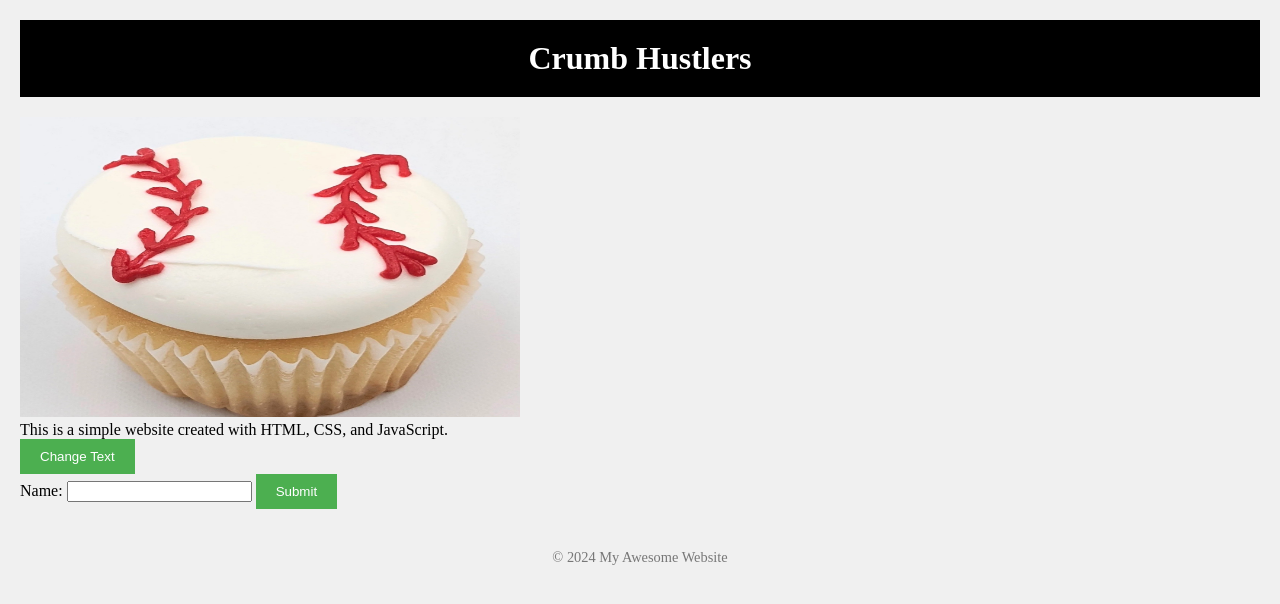
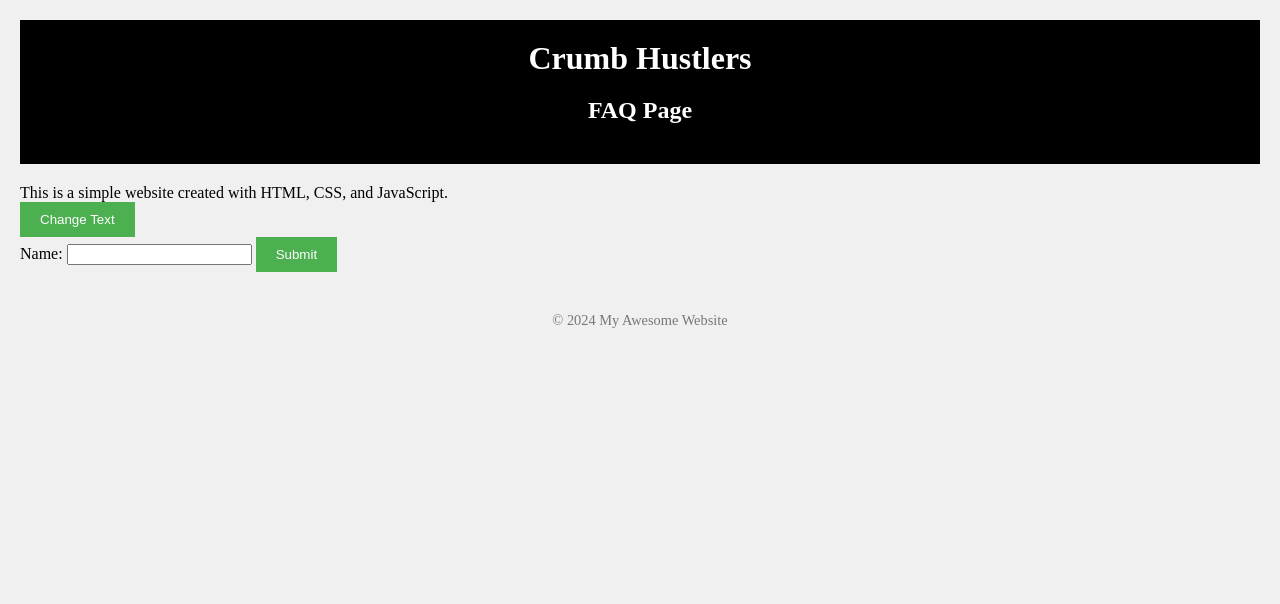
Before and after one commit to MarSarain1919/my-website24, a plain HTML site: page index.html in a window 1280 px wide. Drawn offline with Linux system fonts and the light colour scheme.

Commit message:
Added subheading

```diff
--- a/index.html
+++ b/index.html
@@ -12,10 +12,10 @@
 
     <header>
         <h1>Crumb Hustlers</h1>
+        <h2>FAQ Page</h2>
     </header>
 
     <main>
-        <img src="images/1.jpg" alt="Baseball cupcake" width="500" height="300">
         <section id="content">
             <p>This is a simple website created with HTML, CSS, and JavaScript.</p>
             <button id="changeTextButton">Change Text</button>
```
